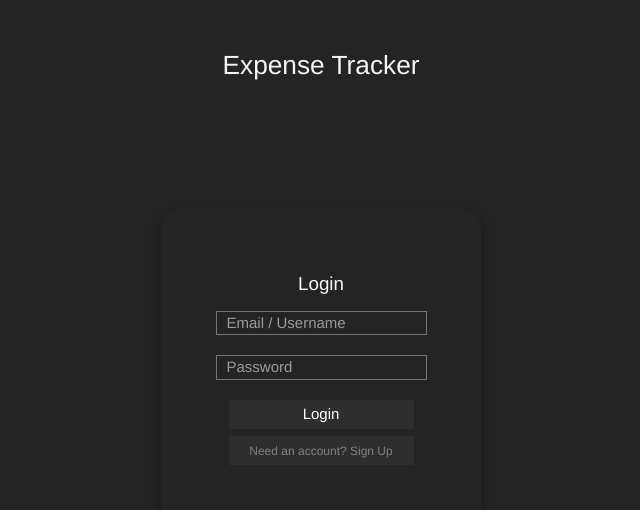
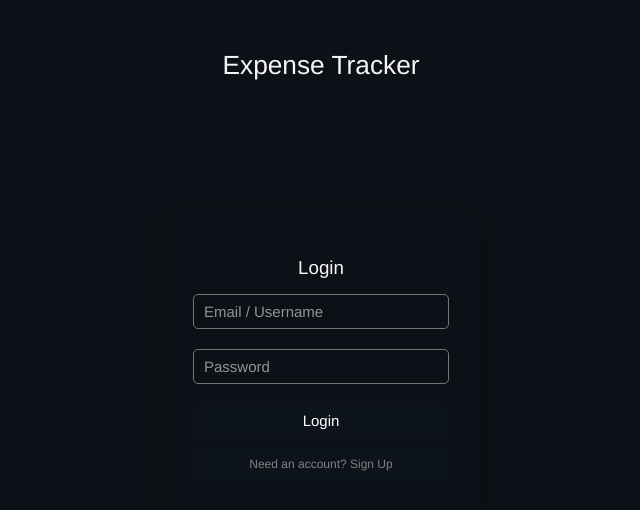
Before and after one commit to mohammadafnan/ExpenceTracker-json-server, an Angular app: page /login in a window 1280 px wide. Shown: the top 510 px of the page, without its empty margins (319-959 px from the left). Built offline with nearby package versions, Linux system fonts and the light colour scheme; some icons are missing.

Commit message:
login based users 21 april 2025

```diff
--- a/database.json
+++ b/database.json
@@ -48,6 +48,13 @@
       "expencedate": "2025-04-22",
       "userId": "507b",
       "id": "f7f7"
+    },
+    {
+      "id": "24d3",
+      "expencename": "asdasd",
+      "expenceamount": 120000,
+      "expencedate": "2025-04-22",
+      "userId": "507b"
     }
   ],
   "users": [
@@ -60,6 +67,16 @@
       "id": "7c2e",
       "username": "afnan",
       "password": "12345"
+    },
+    {
+      "id": "471d",
+      "username": "anas",
+      "password": "0000"
+    },
+    {
+      "id": "3e3e",
+      "username": "anas",
+      "password": "0000"
     }
   ]
 }
--- a/src/app/login/login.component.css
+++ b/src/app/login/login.component.css
@@ -11,8 +11,8 @@
   align-items: center;
   flex-direction: column;
   height: 40vh;
-  background: rgb(36, 36, 36);
-    width: 25vw;
+  background: #0d1117;
+  width: 25vw;
   border-radius: 20px;
   box-shadow: rgba(0, 0, 0, 0.35) 0px 5px 15px;
 }
@@ -31,24 +31,31 @@ input {
   padding-left: 10px;
   color: white;
   margin-bottom: 20px;
+  width: 80%;
+  height: 35px;
+  border-radius: 5px;
 }
 
 .loginbtn {
   background-color: rgb(0, 190, 102);
   border: 0;
   color: white;
-  width: 185px;
-  height: 29px;
+  width: 80%;
+  height: 35px;
+
   cursor: pointer;
+  border-radius: 5px;
 }
 
 .dis {
-  background-color: rgb(46, 46, 46);
-  border: 0;
+  background-color: #0d131a;
+    border: 0;
   color: white;
-  width: 185px;
-  height: 29px;
+  width: 80%;
+  height: 35px;
+
   cursor: pointer;
+  border-radius: 5px;
 }
 .scrol {
   overflow-y: none;
--- a/src/styles.css
+++ b/src/styles.css
@@ -1,7 +1,7 @@
 /* You can add global styles to this file, and also import other style files */
 
 body {
-  background: rgb(36, 36, 36);
+  background: #0d1117;
   color: whitesmoke;
 
   /* background: rgb(31,42,4);
```
